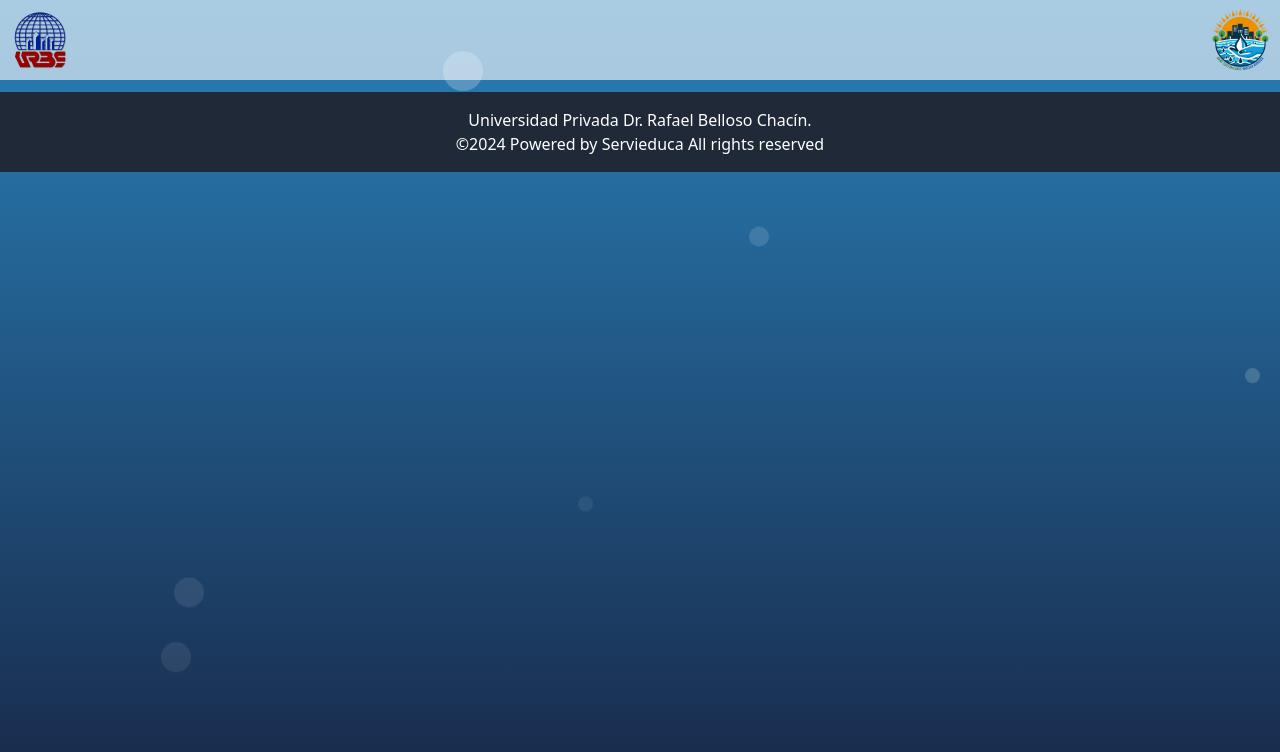
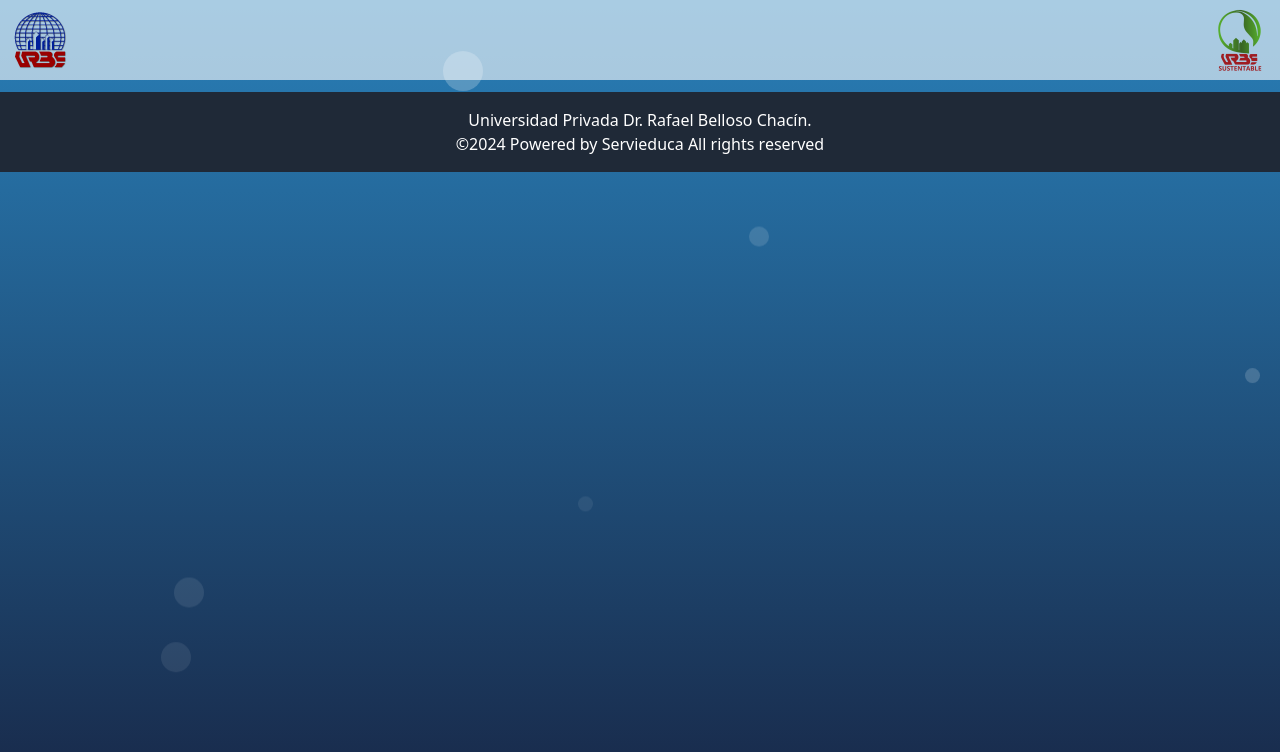
Before and after one commit to nicosup98/proyecto-de-grado, a Svelte app: page /inicio in a window 1280 px wide. Shown: the top 752 px of the page. Built offline with nearby package versions, Linux system fonts and the light colour scheme.

Commit message:
Redireciones de Logos, urbe a urbe.edu y Urbe Sustentable a urbesustentable.urbe.edu

```diff
--- a/src/Layout.svelte
+++ b/src/Layout.svelte
@@ -16,12 +16,16 @@
 
     <nav class="sticky top-0 left-0 w-full bg-white bg-opacity-60 text-white p-2 flex justify-between items-center z-20">
         <div class="flex items-center">
+            <a href="https://www.urbe.edu" target="_blank">
             <img src="/urbe_logo.png" class="w-16 zoom-img mr-2" alt="URBE Logo" />
+            </a>
         </div>
         <div class="flex items-center">
-            <img src="/huella_logo.png" class="w-16 zoom-img ml-2" alt="Huella logo" />
+            <a href="https://urbesustentable.urbe.edu/" target="_blank">
+            <img src="/sustentable_logo.png" class="w-16 zoom-img ml-2" alt="Huella logo" />
+            </a>
         </div>
-    </nav>
+        </nav>
     <slot/>
     <footer class="bg-gray-800 text-white p-4 text-center w-full  bottom-0 left-0">
         <p>Universidad Privada Dr. Rafael Belloso Chacín.</p>
```
